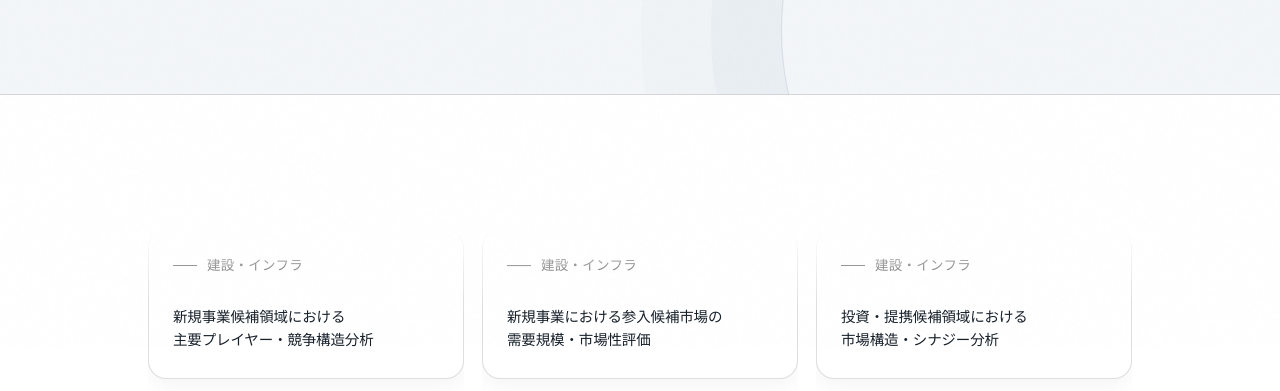
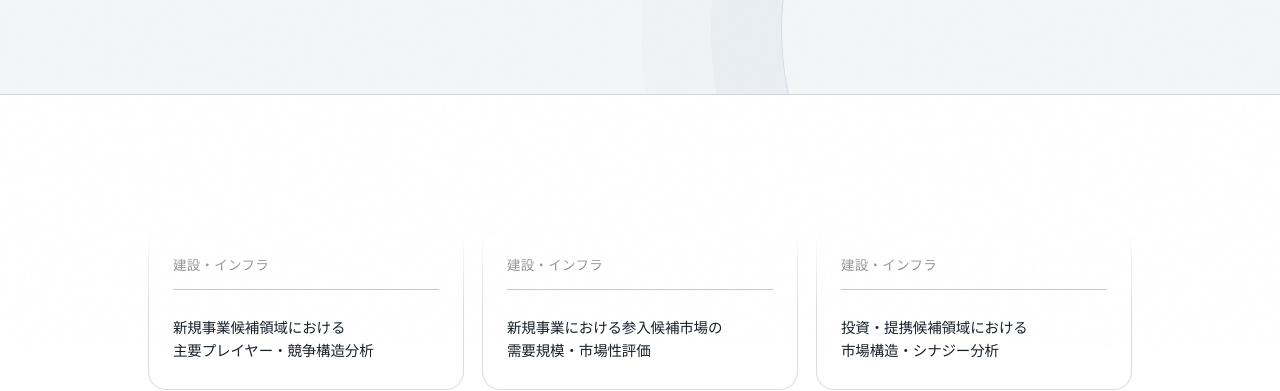
Before and after one commit to neunon/neunon-web, a Next.js app: page /works in a window 1280 px wide. Shown: the part 451-842 px from the top of the page. Built offline with nearby package versions, Linux system fonts and the light colour scheme; no server answers.

Commit message:
Simplify works card styling

```diff
--- a/app/editorial-round3.css
+++ b/app/editorial-round3.css
@@ -3212,9 +3212,9 @@
   border: 1px solid rgba(24, 24, 22, 0.14);
   border-radius: 18px;
   background: #fff;
-  box-shadow: 0 7px 22px rgba(20, 27, 34, 0.045);
+  box-shadow: none;
   backdrop-filter: none;
-  transition: border-color 160ms ease, box-shadow 160ms ease;
+  transition: border-color 160ms ease;
 }
 
 .nc-works-column .nc-work-tile::after {
@@ -3226,14 +3226,14 @@
 .nc-works-column .nc-work-tile:focus {
   border-color: #8d8d89;
   background: #fff;
-  box-shadow: 0 9px 26px rgba(20, 27, 34, 0.07);
+  box-shadow: none;
   transform: none;
 }
 
 .nc-works-column .nc-work-tile > span {
-  display: flex;
-  align-items: center;
-  gap: 10px;
+  display: block;
+  padding-bottom: 10px;
+  border-bottom: 1px solid #b8b8b5;
   color: #242424;
   font-family: 'Neue Haas Grotesk Text Pro', 'Helvetica Neue', Arial, sans-serif;
   font-size: 13.5px;
@@ -3242,11 +3242,8 @@
 }
 
 .nc-works-column .nc-work-tile > span::before {
-  content: '';
-  width: 24px;
-  height: 1px;
-  flex: 0 0 auto;
-  background: #242424;
+  content: none;
+  display: none;
 }
 
 .nc-works-column .nc-work-tile h2 {
@@ -3285,12 +3282,7 @@
   }
 
   .nc-works-column .nc-work-tile > span {
-    gap: 7px;
     font-size: 11.5px;
-  }
-
-  .nc-works-column .nc-work-tile > span::before {
-    width: 12px;
   }
 
   .nc-works-column .nc-work-tile h2 {
```
